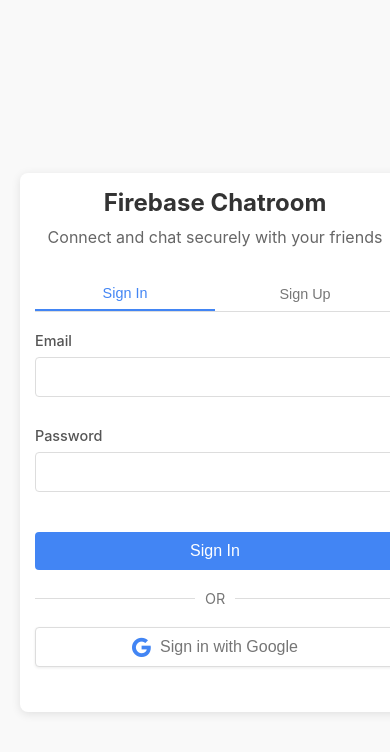
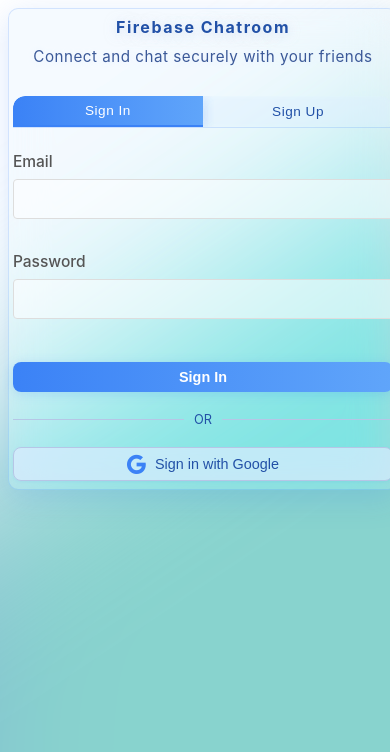
Before and after one commit to JustinShih0918/chatroom, a React (Create React App) app: page /home in a window 390 px wide. Shown: the top 752 px of the page. Built offline with nearby package versions, Linux system fonts and the light colour scheme; no server answers.

Commit message:
add animated blob background and enhance HomePage styles for improved aesthetics

```diff
--- a/src/components/homepage.js
+++ b/src/components/homepage.js
@@ -127,6 +127,7 @@
 
     return (
         <div className="home-container">
+            <div className="blob-bg"></div>
             <div className="home-content">
                 <div className="home-header">
                     <h1>Firebase Chatroom</h1>
--- a/src/styles/homepage.css
+++ b/src/styles/homepage.css
@@ -1,29 +1,55 @@
-/* Base styles for the home page */
+/* Glassmorphism & frosted glass effect for home page - Blue Style */
+
+/* Liquid Blob Animated Background */
+.blob-bg {
+  position: fixed;
+  top: -100px;
+  left: -100px;
+  width: 200%;
+  height: 200%;
+  background:
+              radial-gradient(circle at 70% 40%, #88d3ce 50%, transparent 70%),
+              radial-gradient(circle at 50% 80%, #6e45e2 50%, transparent 80%),
+              radial-gradient(circle at 20% 30%, #f39c9f 40%, transparent 70%);
+  animation: moveBlob 20s ease-in-out infinite alternate;
+  z-index: -1;
+  filter: blur(100px);
+  pointer-events: none;
+}
+
+@keyframes moveBlob {
+  0% { transform: translate(0, 0) rotate(0deg); }
+  100% { transform: translate(-10%, -10%) rotate(360deg); }
+}
 
 .home-container {
-    position: fixed; /* Use fixed to cover viewport */
+    position: fixed;
     top: 0; left: 0; right: 0; bottom: 0;
     min-height: 100vh;
     min-width: 100vw;
-    background: #f9f9f9; /* or your preferred background */
     display: flex;
     justify-content: center;
     align-items: center;
     padding: 20px;
     font-family: -apple-system, BlinkMacSystemFont, 'Segoe UI', Roboto, Oxygen, Ubuntu, Cantarell, 'Open Sans', 'Helvetica Neue', sans-serif;
     z-index: 0;
+    overflow: auto;
 }
 
-/* Ensure content is above the radar */
 .home-content {
     position: relative;
     z-index: 1;
     width: 100%;
-    max-width: 500px;
-    background-color: white;
-    border-radius: 8px;
-    box-shadow: 0 2px 10px rgba(0, 0, 0, 0.1);
-    padding: 30px;
+    max-width: 420px;
+    background: rgba(220, 235, 255, 0.28);
+    border-radius: 24px;
+    box-shadow: 0 8px 32px 0 rgba(52, 120, 246, 0.18);
+    backdrop-filter: blur(18px) saturate(180%);
+    -webkit-backdrop-filter: blur(18px) saturate(180%);
+    padding: 40px 32px 32px 32px;
+    border: 1.5px solid rgba(52,120,246,0.18);
+    margin: 0 auto;
+    transition: box-shadow 0.2s;
 }
 
 .home-header {
@@ -31,55 +57,74 @@
     margin-bottom: 30px;
 }
 
-.google-icon {
-    font-size: 1.2rem;
-    margin-right: 10px;
-    color: #4285F4;
-}
-
 .home-header h1 {
-    font-size: 2rem;
-    color: #333;
+    font-size: 2.2rem;
+    color: #2251a7;
     margin: 0;
     margin-bottom: 10px;
+    font-weight: 700;
+    letter-spacing: 1.5px;
+    text-shadow: 0 2px 12px #b6c6e688;
 }
 
 .tagline {
-    color: #666;
+    color: #3b5998;
     margin: 0;
+    font-size: 1.08rem;
+    letter-spacing: 0.5px;
+    text-shadow: 0 1px 8px #e0eafc;
 }
 
-/* Authentication form styles */
-.auth-container {
-    margin-bottom: 30px;
-}
-
+/* Auth tabs with glass effect */
 .auth-tabs {
     display: flex;
-    border-bottom: 1px solid #ddd;
-    margin-bottom: 20px;
+    border-bottom: 1.5px solid rgba(52,120,246,0.18);
+    margin-bottom: 24px;
+    background: rgba(220,235,255,0.10);
+    border-radius: 12px 12px 0 0;
+    overflow: hidden;
 }
 
 .tab-button {
     flex: 1;
     background: none;
     border: none;
-    padding: 10px;
-    font-size: 1rem;
+    padding: 14px 0;
+    font-size: 1.08rem;
     cursor: pointer;
     transition: all 0.3s;
-    color: #777;
+    color: #2251a7;
+    font-weight: 500;
+    letter-spacing: 0.5px;
+    backdrop-filter: blur(2px);
 }
 
 .tab-button.active {
-    color: #4285f4;
-    border-bottom: 2px solid #4285f4;
+    color: #fff;
+    background: linear-gradient(90deg, #3b82f6 0%, #60a5fa 100%);
+    border-bottom: 2.5px solid #3b82f6;
+    box-shadow: 0 2px 12px #3b82f633;
+}
+
+/* Fade-in animation for forms */
+@keyframes fadeInUp {
+    0% {
+        opacity: 0;
+        transform: translateY(32px);
+    }
+    100% {
+        opacity: 1;
+        transform: translateY(0);
+    }
 }
 
 .auth-form {
     display: flex;
     flex-direction: column;
-    gap: 15px;
+    gap: 18px;
+    opacity: 0;
+    animation: fadeInUp 0.8s cubic-bezier(0.23, 1, 0.32, 1) forwards;
+    animation-delay: 0.25s;
 }
 
 .form-group {
@@ -89,88 +134,73 @@
 
 .form-group label {
     margin-bottom: 5px;
-    color: #555;
-    font-size: 0.9rem;
+    color: #2251a7;
+    font-size: 0.97rem;
+    font-weight: 500;
 }
 
 .form-group input {
-    padding: 10px;
-    border: 1px solid #ddd;
-    border-radius: 4px;
-    font-size: 1rem;
+    padding: 12px;
+    border: 1.5px solid rgba(52,120,246,0.18);
+    border-radius: 8px;
+    font-size: 1.05rem;
+    background: rgba(255,255,255,0.55);
+    color: #2251a7;
+    transition: border 0.2s, background 0.2s;
+    outline: none;
+}
+
+.form-group input:focus {
+    border: 1.5px solid #3b82f6;
+    background: rgba(220,235,255,0.7);
 }
 
 .auth-button {
-    background-color: #4285f4;
-    color: white;
+    background: linear-gradient(90deg, #3b82f6 0%, #60a5fa 100%);
+    color: #fff;
     border: none;
-    border-radius: 4px;
-    padding: 12px;
-    font-size: 1rem;
+    border-radius: 8px;
+    padding: 13px;
+    font-size: 1.08rem;
+    font-weight: 600;
     cursor: pointer;
     margin-top: 10px;
-    transition: background-color 0.3s;
+    box-shadow: 0 2px 12px #3b82f633;
+    transition: background 0.3s, box-shadow 0.2s;
 }
 
 .auth-button:hover {
-    background-color: #3367d6;
+    background: linear-gradient(90deg, #2563eb 0%, #3b82f6 100%);
+    box-shadow: 0 4px 24px #3b82f655;
 }
 
 .auth-button:disabled {
-    background-color: #a1c0fa;
+    background: #b6c6e6;
     cursor: not-allowed;
+    color: #eee;
 }
 
-/* Error message */
-.error-message {
-    background-color: #fdeded;
-    color: #d32f2f;
-    padding: 10px;
-    border-radius: 4px;
-    margin-bottom: 15px;
-    font-size: 0.9rem;
-}
-
-/* Additional links section */
-.additional-links {
-    display: flex;
-    justify-content: space-between;
-    margin-top: 20px;
-}
-
-.link-button {
-    text-decoration: none;
-    color: #4285f4;
-    font-size: 0.9rem;
-    transition: color 0.3s;
-}
-
-.link-button:hover {
-    color: #3367d6;
-    text-decoration: underline;
-}
-
-/* Google sign-in button */
 .google-button {
     display: flex;
     align-items: center;
     justify-content: center;
-    background-color: white;
-    color: rgba(0, 0, 0, 0.54);
-    border: 1px solid #ddd;
-    border-radius: 4px;
-    padding: 10px;
-    font-size: 1rem;
+    background: rgba(220,235,255,0.7);
+    color: #2251a7;
+    border: 1.5px solid #b6c6e6;
+    border-radius: 8px;
+    padding: 12px;
+    font-size: 1.08rem;
     font-weight: 500;
     cursor: pointer;
-    transition: background-color 0.3s;
-    box-shadow: 0 1px 3px rgba(0, 0, 0, 0.08);
+    transition: background 0.3s, box-shadow 0.2s;
+    box-shadow: 0 1px 3px rgba(52, 120, 246, 0.08);
     margin-top: 10px;
     width: 100%;
 }
 
 .google-button:hover {
-    background-color: #f7f7f7;
+    background: #e0eafc;
+    box-shadow: 0 2px 12px #3b82f655;
 }
 
 .google-button:disabled {
@@ -179,9 +209,11 @@
 }
 
 .google-icon {
+    font-size: 1.2rem;
+    margin-right: 10px;
+    color: #3b82f6;
     width: 18px;
     height: 18px;
-    margin-right: 10px;
 }
 
 /* Divider with text */
@@ -196,52 +228,91 @@
 .divider::after {
     content: '';
     flex: 1;
-    border-bottom: 1px solid #ddd;
+    border-bottom: 1.5px solid #b6c6e6;
 }
 
 .divider span {
     padding: 0 10px;
     font-size: 0.9rem;
-    color: #777;
+    color: #2251a7;
     text-transform: uppercase;
 }
 
+/* Error message */
+.error-message {
+    background: rgba(237, 246, 253, 0.95);
+    color: #2563eb;
+    padding: 10px;
+    border-radius: 6px;
+    margin-bottom: 15px;
+    font-size: 0.97rem;
+    border: 1.5px solid #b6c6e6;
+    box-shadow: 0 1px 6px #b6c6e633;
+}
+
 /* Responsive adjustments */
+@media (max-width: 900px) {
+    .home-content {
+        max-width: 90vw;
+        padding: 32px 16px 24px 16px;
+    }
+    .home-header h1 {
+        font-size: 1.6rem;
+    }
+}
+
 @media (max-width: 600px) {
+    .home-container {
+        padding: 8px;
+        align-items: flex-start;
+    }
     .home-content {
-        padding: 20px;
+        padding: 18px 4vw 14px 4vw;
+        max-width: 99vw;
+        min-width: 0;
+        border-radius: 16px;
     }
-
     .home-header h1 {
-        font-size: 1.75rem;
+        font-size: 1.2rem;
     }
-
-    .additional-links {
-        flex-direction: column;
-        gap: 10px;
-        align-items: center;
+    .tagline {
+        font-size: 0.95rem;
+    }
+    .tab-button {
+        font-size: 0.98rem;
+        padding: 10px 0;
+    }
+    .form-group input {
+        font-size: 0.98rem;
+        padding: 10px;
+    }
+    .auth-button, .google-button {
+        font-size: 0.98rem;
+        padding: 10px;
     }
 }
 
 @media (max-width: 400px) {
     .home-content {
-        padding: 15px;
+        padding: 8px 1vw 8px 1vw;
+        border-radius: 10px;
     }
-
     .home-header h1 {
-        font-size: 1.5rem;
+        font-size: 1rem;
     }
-
     .tab-button {
-        padding: 8px;
+        font-size: 0.85rem;
+        padding: 7px 0;
+    }
+    .form-group input {
         font-size: 0.9rem;
+        padding: 7px;
     }
-
-    .form-group input {
-        padding: 8px;
+    .auth-button, .google-button {
+        font-size: 0.9rem;
+        padding: 7px;
     }
-
-    .auth-button {
-        padding: 10px;
+    .divider span {
+        font-size: 0.8rem;
     }
 }
```
